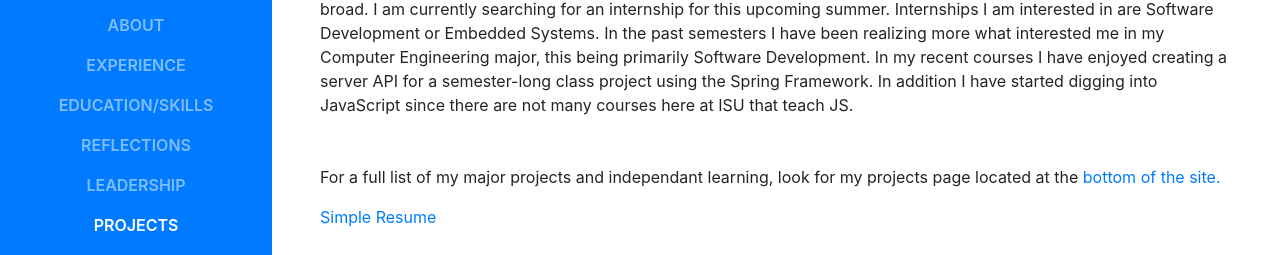
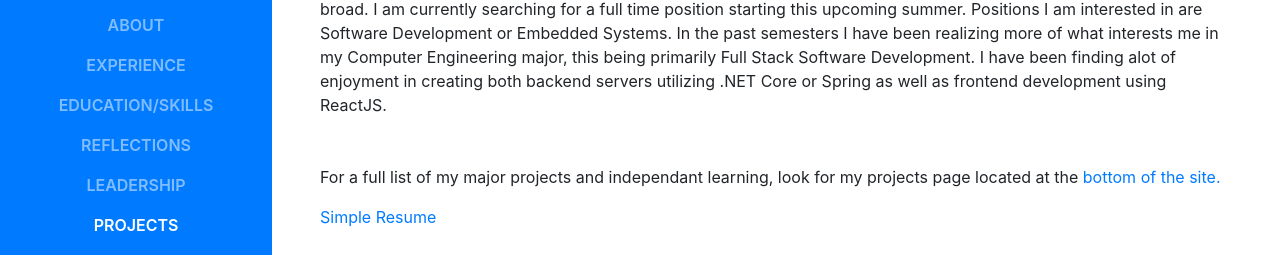
Before and after one commit to KeatonDJ/KeatonDJ.github.io, a website with bundled scripts: page index.html in a window 1280 px wide. Shown: the part 323-578 px from the top of the page. Built offline with nearby package versions, Linux system fonts and the light colour scheme; a web font is replaced by a local one.

Commit message:
Changed opening paragraph

```diff
--- a/index.html
+++ b/index.html
@@ -71,14 +71,15 @@
 				<div class="subheading mb-5">1312 Walton Drive, Ames, IA 50014 * (320) 250 - 4440
 					<a href="mailto:keatondj@iastate.edu">keatondj@iastate.edu</a>
 				</div>
-				<p class="mb-5">My name is Keaton Johnson. I am currently studying at Iowa State University for Computer
+				<p class="mb-5">
+					My name is Keaton Johnson. I am currently studying at Iowa State University for Computer
 					Engineering. I grew up in Minnesota and currently live in the Des Moines area. When it comes to
-					Computer Engineering, my interests are very broad. I am currently searching for an internship for
-					this upcoming summer. Internships I am interested in are Software Development or Embedded Systems.
-					In the past semesters I have been realizing more what interested me in my Computer Engineering
-					major, this being primarily Software Development. In my recent courses I have enjoyed creating a
-					server API for a semester-long class project using the Spring Framework. In addition I have started
-					digging into JavaScript since there are not many courses here at ISU that teach JS.</p>
+					Computer Engineering, my interests are very broad. I am currently searching for a full time position starting
+					this upcoming summer. Positions I am interested in are Software Development or Embedded Systems.
+					In the past semesters I have been realizing more of what interests me in my Computer Engineering
+					major, this being primarily Full Stack Software Development. I have been finding alot of enjoyment in creating
+					both backend servers utilizing .NET Core or Spring as well as frontend development using ReactJS.
+				</p>
 				<p>For a full list of my major projects and independant learning, look for my projects page located at
 					the <a class="js-scroll-trigger" href="#projects">bottom of the site.</a></p>
 
```
